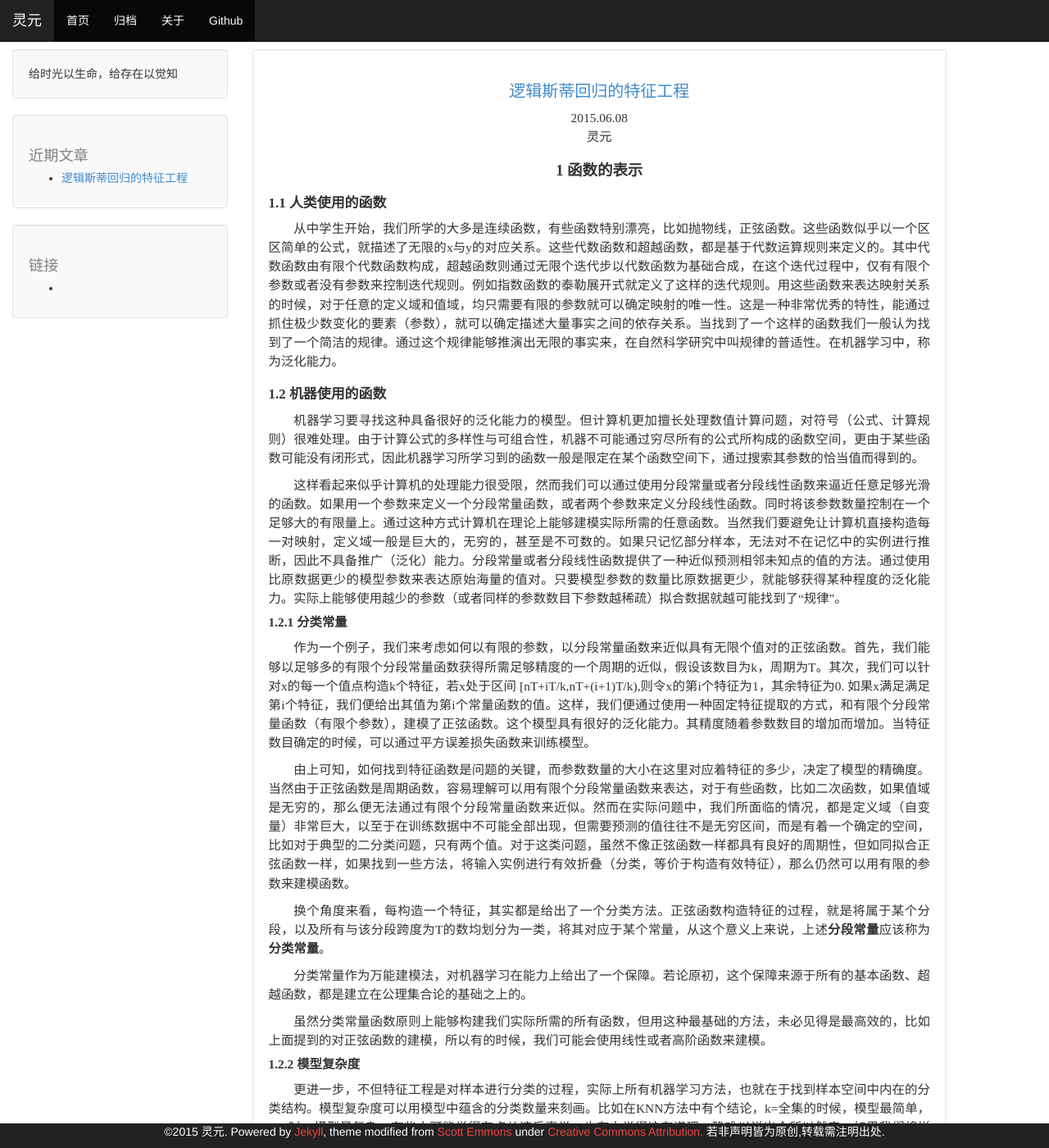
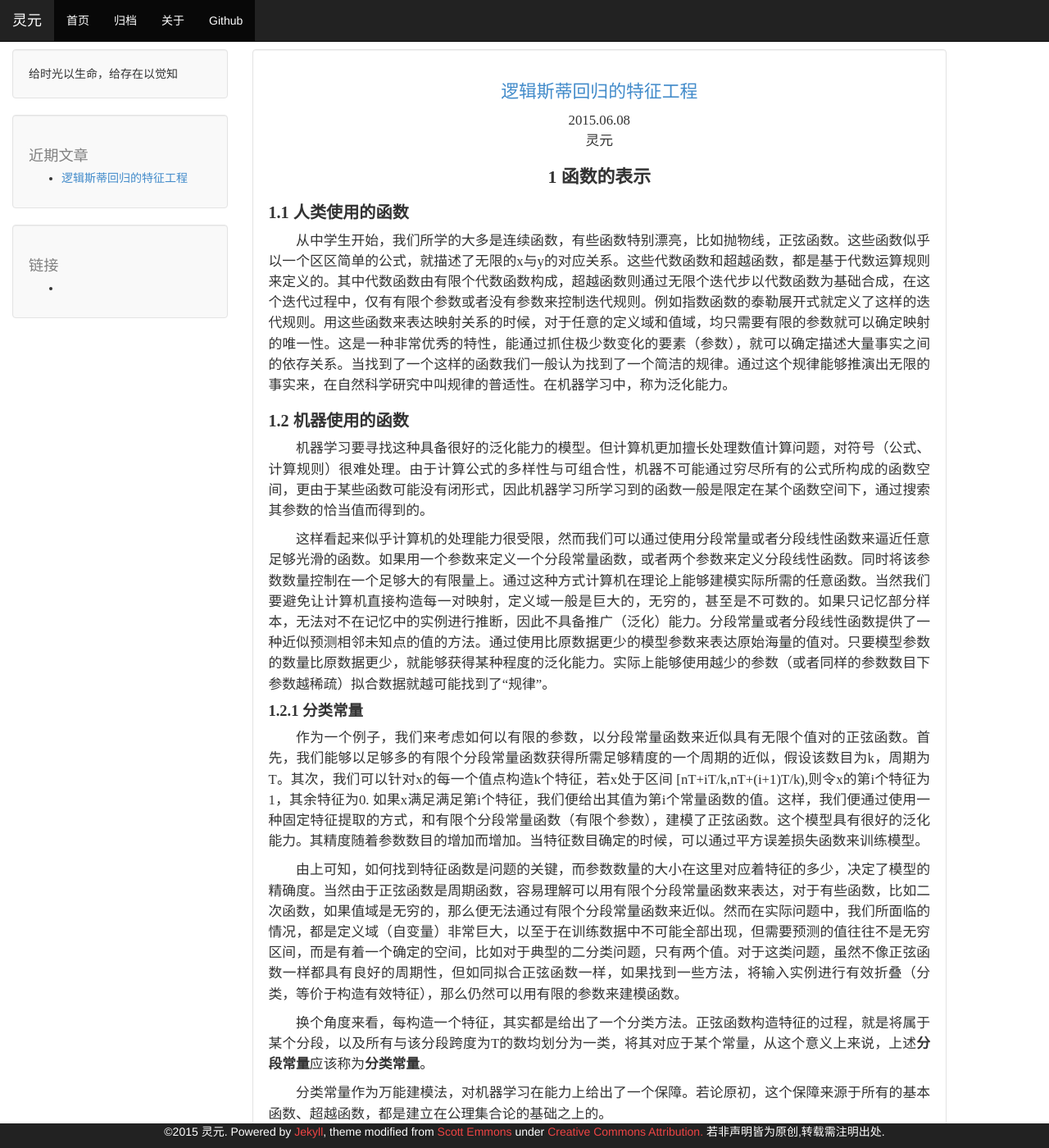
Before and after one commit to lihui/lihui.github.io, a Jekyll site: the page built from index.html, in a window 1280 px wide and 1400 px high. Shown: the whole window at 82% size. Built offline with Jekyll 4.4.1, drawn with Linux system fonts in a browser that asks for light colours; Markdown is read by kramdown in place of the engine named in the settings; formulas are drawn with MathJax 3; the list of posts is cut into pages by our own code.

Commit message:
update logisitc

```diff
--- a/css/theme.css
+++ b/css/theme.css
@@ -42,7 +42,7 @@ body {
     text-justify: inter-ideograph;
     -ms-text-justify: inter-ideograph;
     font-family: 宋体, serif;
-    font-size: 1.1em;
+    font-size: 1.2em;
     line-height: 1.5em;
 }
 
@@ -57,18 +57,18 @@ body {
     text-align: center;
 }
 .article h2, .h2 {
-    font-size: 1.2em;
+    font-size: 1.3em;
     font-weight: bold;
 }
 
 .article h3, .h3 {
-    font-size: 1.1em;
+    font-size: 1.2em;
     font-weight: bold;
 
 }
 
 .article h4, .h4 {
-    font-size: 1.0em;
+    font-size: 1.1em;
     font-weight: bold;
 }
 .article .well{
```
